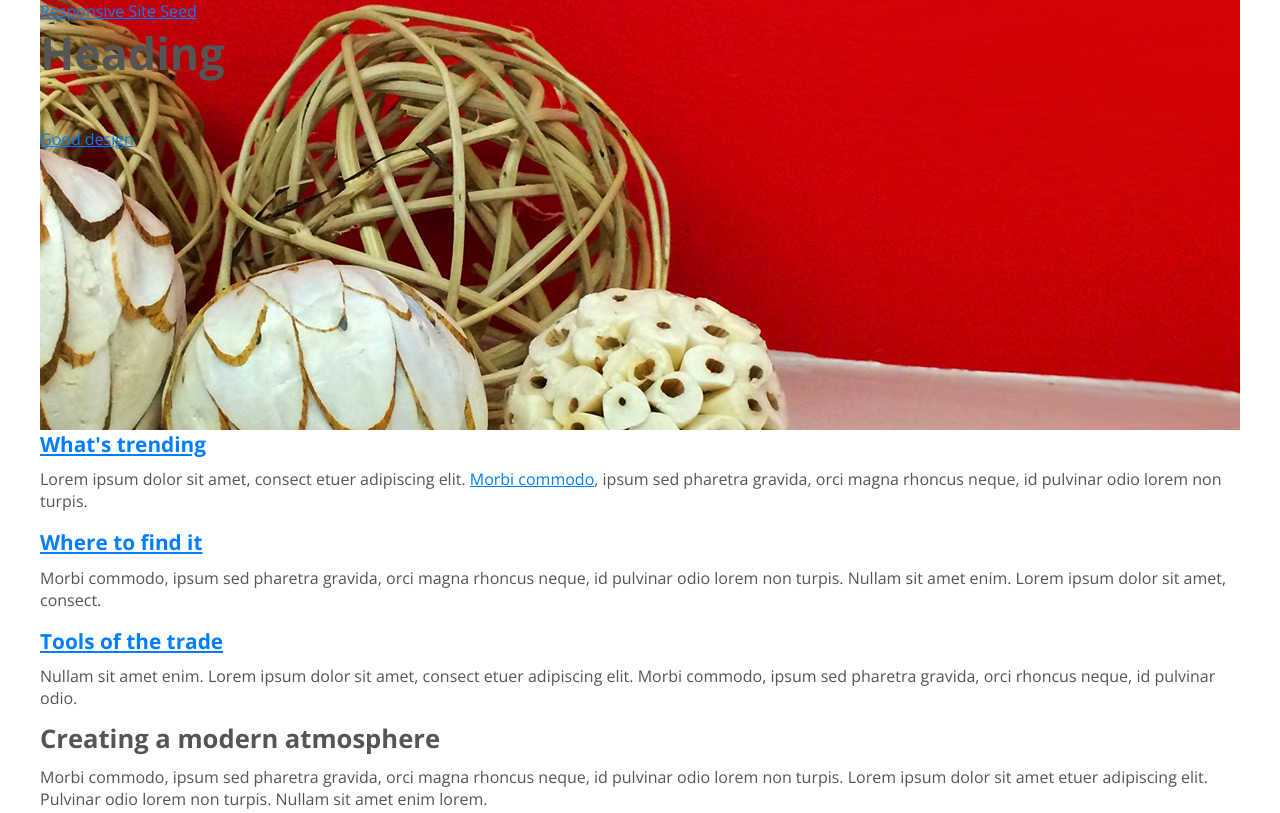
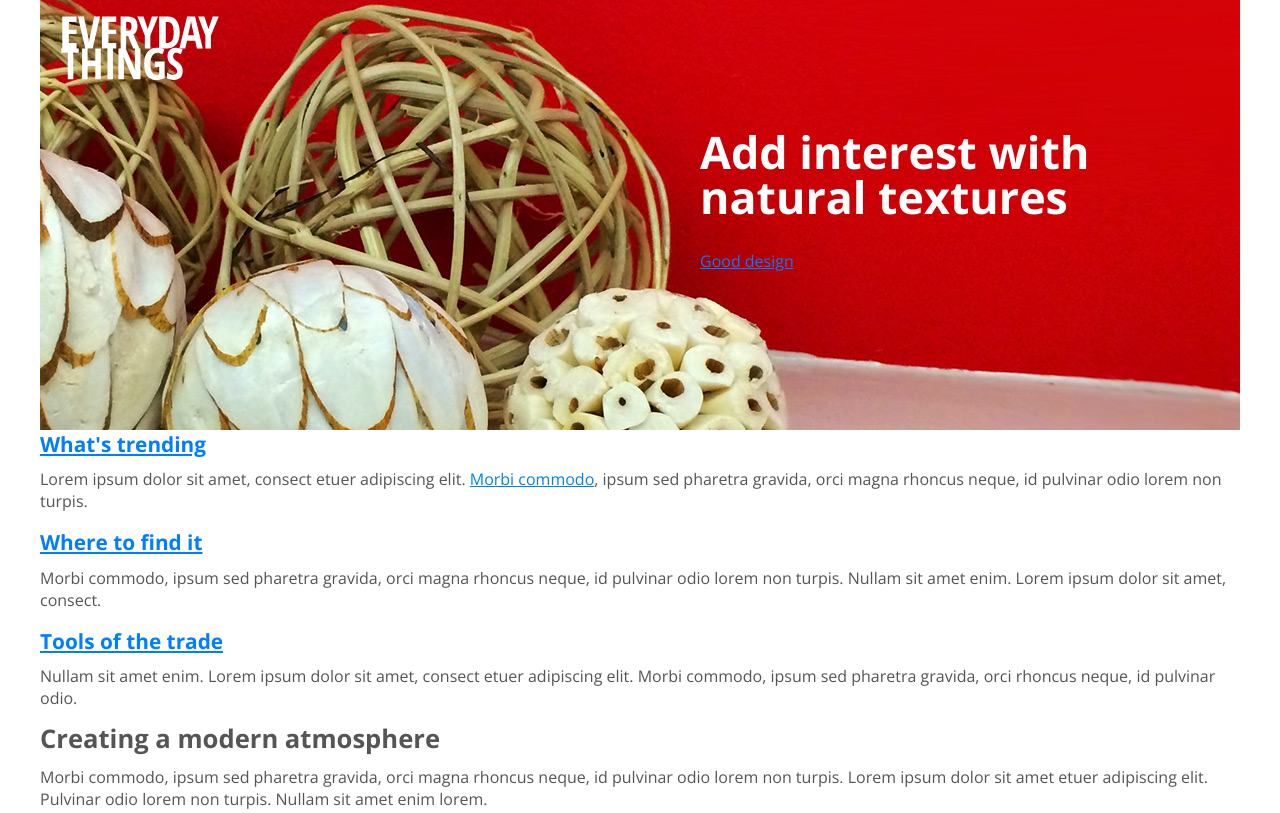
Before and after one commit to adoug/responsive-static-seed, a website: page src/views/index.html in a window 1280 px wide. Shown: the top 813 px of the page. Drawn offline with nearby package versions, Linux system fonts and the light colour scheme.

Commit message:
Style logo and hero item

```diff
--- a/public/css/screen.css
+++ b/public/css/screen.css
@@ -60,3 +60,29 @@ header {
     background: #cf0004 url(../images/banner_1200.jpg) no-repeat center bottom;
     position: relative;
 }
+
+header a.logo {
+    position: absolute;
+    display: block;
+    width: 160px;
+    height: 66px;
+    background: url(../images/logo.svg) no-repeat 0 0;
+    background-size: contain;
+    top: 15px;
+    left: 20px;
+}
+
+header a.logo span { display: none; }
+
+header div.hero {
+    position: absolute;
+    width: 42%;
+    top: 130px;
+    left: 55%;
+}
+
+header div.hero h1 {
+    line-height: 1em;
+    margin: 0 0 30px 0;
+    color: #fff;
+}
--- a/src/views/index.html
+++ b/src/views/index.html
@@ -10,9 +10,9 @@
 <body>
 	<div id="page">
 		<header>
-			<a class="logo" title="Responsive Site Seed" href="#">Responsive Site Seed</a>
+			<a class="logo" title="Responsive Site Seed" href="#"><span>Responsive Site Seed</span></a>
 			<div class="hero">
-				<h1>Heading</h1>
+				<h1>Add interest with natural textures</h1>
 				<a class="btn" title="Good design" href="#">Good design</a>
 			</div>
 		</header>
```
